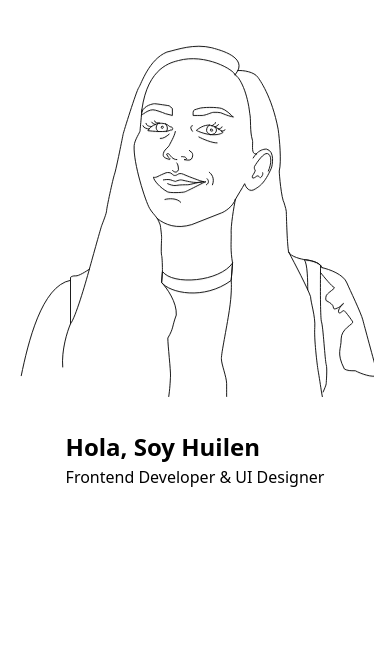
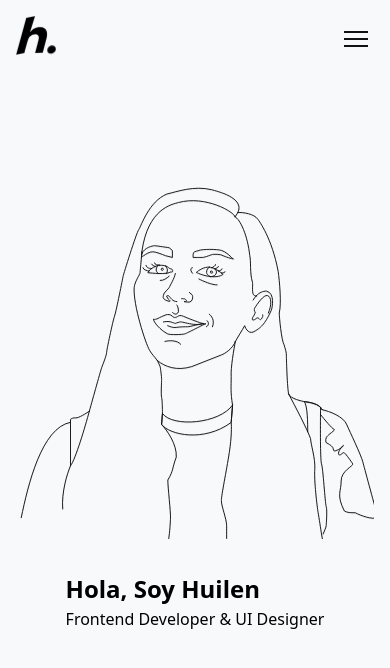
Before and after one commit to HuilenPe/Huilen-Portfolio, a React (Vite) app: page / in a window 390 px wide. Shown: the top 668 px of the page. Built offline with nearby package versions, Linux system fonts and the light colour scheme.

Commit message:
feat: responsive header with animated logo

```diff
--- a/src/App.jsx
+++ b/src/App.jsx
@@ -1,3 +1,4 @@
+import Header from "./components/Header/header.jsx"
 import Hero from "./sections/Hero/Hero.jsx"
 /* import About from "./sections/About" */
 /* import Projects from "./sections/Projects" */
@@ -7,8 +8,9 @@ import Hero from "./sections/Hero/Hero.jsx"
 function App() {
   return (
     <>
+        <Header />
         <Hero />
-{/*         <About />
+       {/*<About />
         <Projects />
         <Skills />
         <Contact /> */}
--- /dev/null
+++ b/src/components/Header/header.jsx
@@ -0,0 +1,93 @@
+import { useRef, useEffect } from "react"
+import styles from "./header.module.css"
+
+function Header() {
+    const hRef = useRef(null)
+    const dotRef = useRef(null)
+
+    useEffect(() => {
+        if (!hRef.current || !dotRef.current) return
+
+        // H
+        hRef.current.animate(
+            [
+                { transform: "translateY(-120px)", opacity: 0 },
+                { transform: "translateY(0)", opacity: 1 }
+            ],
+            {
+                duration: 600,
+                easing: "cubic-bezier(0.22, 1, 0.36, 1)",
+                fill: "forwards"
+            }
+        )
+
+        // DOT rebote
+        setTimeout(() => {
+            dotRef.current.animate(
+                [
+                    { transform: "translateY(-120px)", opacity: 0 },
+                    { transform: "translateY(0)", opacity: 1 }
+                ],
+                {
+                    duration: 900,
+                    easing: "cubic-bezier(0.34, 2.2, 0.64, 1)",
+                    fill: "forwards"
+                }
+            )
+        }, 400)
+
+    }, [])
+
+
+    return (
+        <header className={styles.header}>
+            <div className={styles.container}>
+
+                {/* logo */}
+                <div className={styles.logo}>
+                    <svg
+                        className={styles.h}
+                        viewBox="0 0 369 420"
+                        fill="none"
+                        xmlns="http://www.w3.org/2000/svg">
+
+                        {/* h */}
+                        <path
+                            ref={hRef}
+                            className={`${styles.path} ${styles.hStart}`}
+                            d="M174.5 1.5L94.5 16.5L1.5 355.5L77 341.5C79 330.3 105.594 228.5 115 207C120.833 193.667 141.8 167 179 167C216.2 167 212.833 205 206.5 224L176.5 341.5L246 337.5L283 196.5C295 139 273.5 108.995 232.5 103.5C184 97 150.5 123.5 128.5 149.5L174.5 1.5Z" fill="black"
+                            stroke="black"
+                        />
+
+                        {/* dot */}
+                        <path
+                            ref={dotRef}
+                            className={`${styles.path} ${styles.dotStart}`}
+                            d="M365.5 293.5C346.5 252 286.5 280 289.5 318.5C291.5 341.5 311 353.5 341.5 341C365.9 331 371 310 365.5 293.5Z"
+                            fill="black"
+                            stroke="black"
+                        />
+                    </svg>
+                </div>
+
+                {/* NAV DESKTOP */}
+                <nav className={styles.nav}>
+                    <a href="#projects">Proyectos</a>
+                    <a href="#about">Sobre mí</a>
+                    <a href="#skills">Skills</a>
+                    <a href="#contact">Contacto</a>
+                </nav>
+
+                {/* BURGER (solo visual en mobile) */}
+                <button className={styles.burger} aria-label="Menu">
+                    <span></span>
+                    <span></span>
+                    <span></span>
+                </button>
+
+            </div>
+        </header>
+    )
+}
+
+export default Header
--- /dev/null
+++ b/src/components/Header/header.module.css
@@ -0,0 +1,78 @@
+.header {
+  width: 100%;
+  position: sticky;
+  top: 0;
+  background: #F8F9FA;
+  z-index: 100;
+}
+
+/* CONTAINER */
+.container {
+  display: flex;
+  align-items: center;
+  justify-content: space-between;
+  padding: 1rem;
+}
+
+/* LOGO */
+.logo {
+  display: flex;
+  align-items: flex-end;
+  gap: 4px;
+  width: 40px;
+}
+.path {
+  opacity: 0;
+}
+.hStart {
+  transform: translateY(-120px);
+}
+
+.dotStart {
+  transform: translateY(-120px);
+}
+
+/* NAV (oculto en mobile) */
+.nav {
+  display: none;
+}
+
+/* BURGER */
+.burger {
+  display: flex;
+  flex-direction: column;
+  gap: 5px;
+  background: none;
+  border: none;
+  cursor: pointer;
+}
+
+.burger span {
+  width: 24px;
+  height: 2px;
+  background: #111;
+}
+
+/* DESKTOP */
+@media (min-width: 768px) {
+  .container {
+    padding: 1rem 2rem;
+  }
+
+  /* Mostrar menú */
+  .nav {
+    display: flex;
+    gap: 2rem;
+  }
+
+  .nav a {
+    text-decoration: none;
+    color: #111;
+    font-size: 0.95rem;
+  }
+
+  /* Ocultar burger */
+  .burger {
+    display: none;
+  }
+}
--- a/src/sections/Hero/Hero.jsx
+++ b/src/sections/Hero/Hero.jsx
@@ -31,7 +31,7 @@ function Hero() {
 
                 setTimeout(() => {
                     el.style.transition = `
-                  stroke-dashoffset 2.5s ease ${i * 0.6}s,
+                  stroke-dashoffset 2s ease ${i * 0.6}s,
                   opacity 0.6s ease ${i * 0.4}s
                 `
                     el.style.strokeDashoffset = "0"
--- a/src/sections/Hero/Hero.module.css
+++ b/src/sections/Hero/Hero.module.css
@@ -1,5 +1,6 @@
 .hero{
-  padding: 2rem 1rem;
+  padding: 6rem 1rem;
+  background: #F8F9FA;
 }
 .container{
   display: flex;
```
Also changed, not shown: src/assets/svg/logo-ball.svg (added), src/assets/svg/logo.svg (added).
